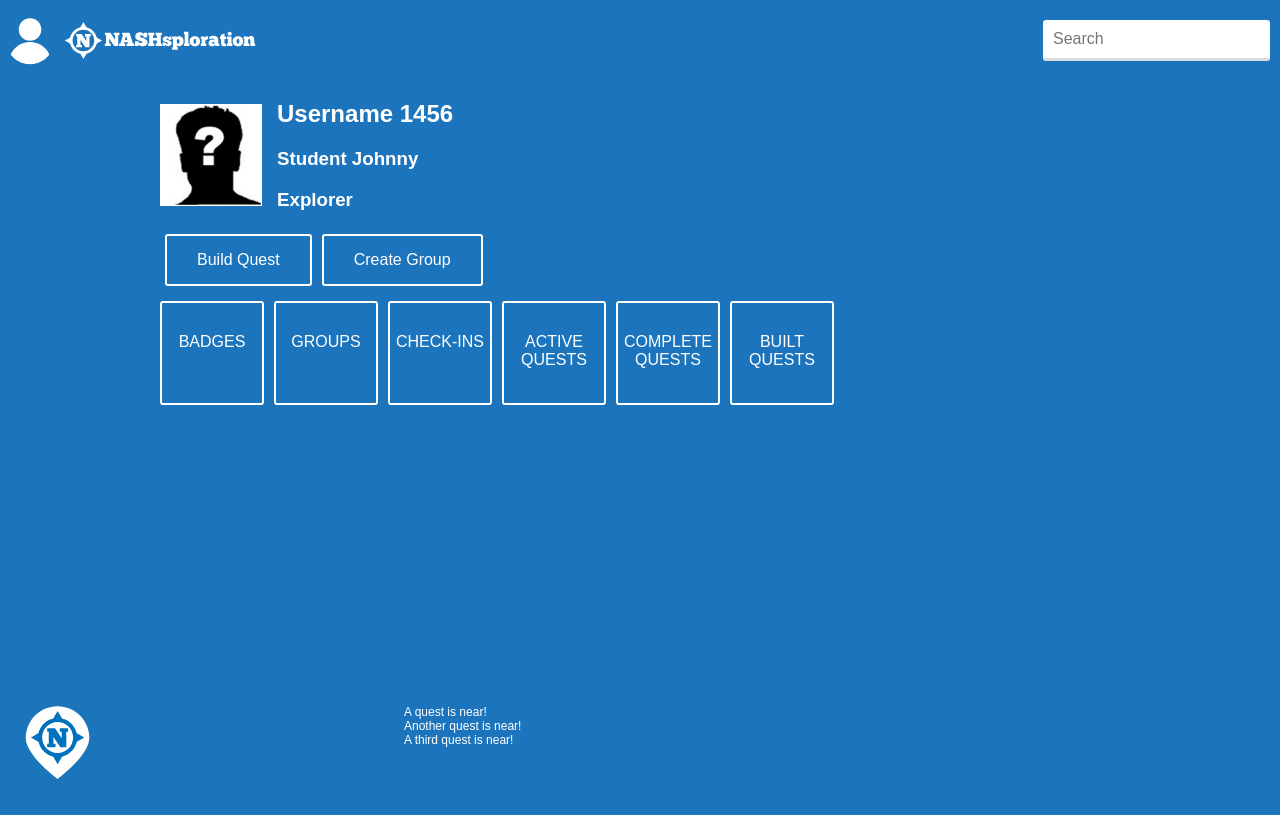
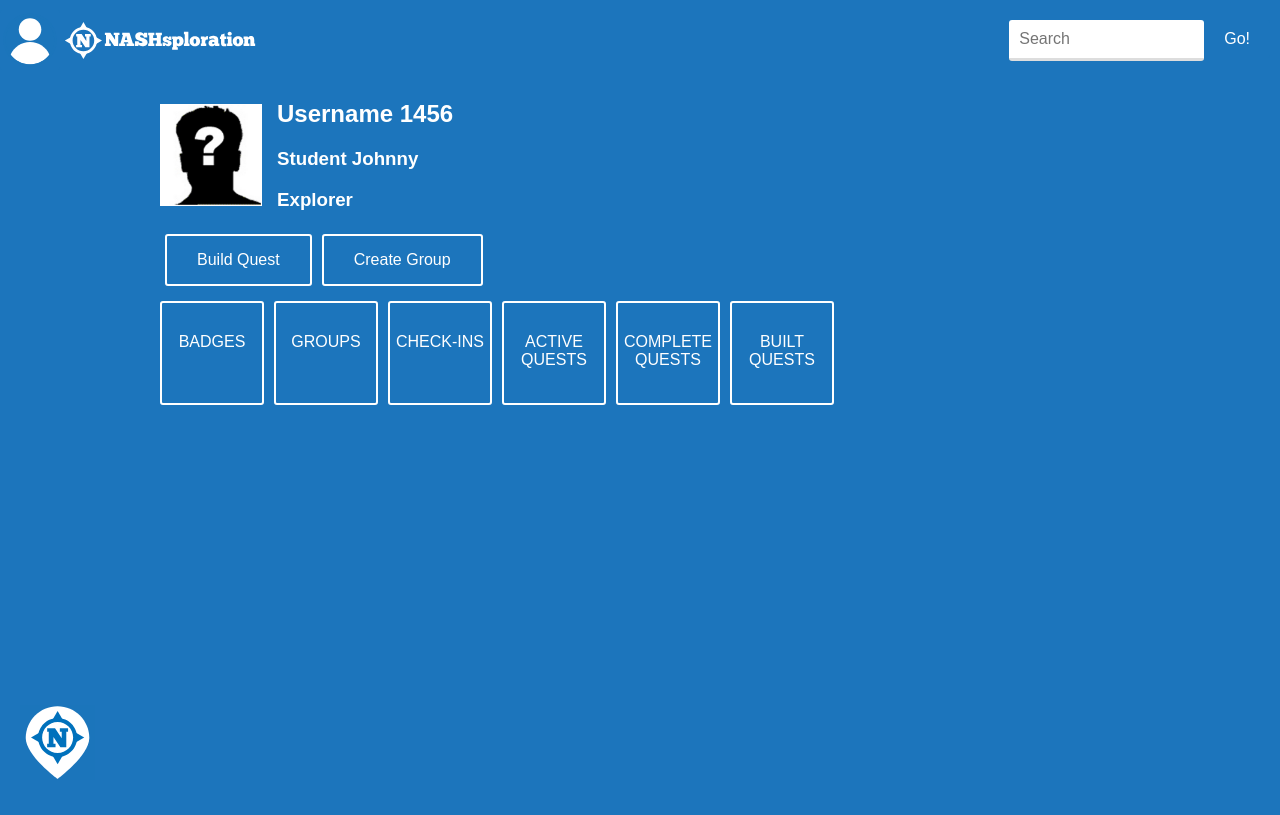
Before and after one commit to richmondwatkins/quest4change, a Node project: template app/views/users/dashboard.jade in a window 1280 px wide. Shown: the top 815 px of the page. Run offline with Node 20 templates, Linux system fonts and the light colour scheme; the template is opened without the code that fills it, so the values that code supplies are empty; style sheets or scripts are compiled from the project's sources; some libraries are stand-ins or nearby versions.

Commit message:
header search styling

```diff
--- a/app/less/app.less
+++ b/app/less/app.less
@@ -3,6 +3,36 @@
 html, body, #map{
   height: 100%;
   width: 100%;
+}
+
+.popup {
+  //height:300px;
+  width:300px;
+  padding-bottom: 10px;
+
+  .popupTitle {
+    margin-bottom: 25px;
+  }
+
+  a {
+    color: @base;
+    border-radius: 3px;
+    border: 2px solid @base;
+    padding: 15px 30px;
+    margin-top: 10px;
+    text-decoration:none;
+    display:block;
+    width: 75%;
+    text-align:center;
+    margin: 0 auto;
+  }
+
+  a:hover {
+    color: #fff;
+    background-color: @base;
+    border: 2px solid @base;
+  }
+
 }
 
 * {
@@ -99,10 +129,16 @@ input {
   border-radius: 3px;
 }
 
-input#search {
+form#search {
+  display:inline-block !important;
+  float:right;
   position: absolute;
   right:10px;
   top: 10px;
+
+  input {
+    width: 175px;
+  }
 }
 
 input:focus {
@@ -146,8 +182,9 @@ button {
 #controls-container {
   background-color: @base;
   color: #fff;
-  width: 100%;
+
   position:fixed;
+  display:inline-block;
   bottom:0;
   padding: 20px;
 
--- a/app/views/shared/dash-template.jade
+++ b/app/views/shared/dash-template.jade
@@ -22,7 +22,9 @@ html
             a(href='/dash')
               img(src='/img/assets/logo-white.svg')
 
-          input#search(type='text', name='search', placeholder='Search')
+          form#search
+            input(type='text', name='search', placeholder='Search')
+            button Go!
 
       #profile-wrapper
         #profile-content
--- a/app/views/users/dashboard.jade
+++ b/app/views/users/dashboard.jade
@@ -8,13 +8,13 @@ block content
       #checkin-primary
         a(href='#')
           img(src='/img/assets/primary-checkin.svg')
-      #nearby-quests
-        .nearby-quest
-          p.nearby-title A quest is near!
-        .nearby-quest
-          p.nearby-title Another quest is near!
-        .nearby-quest
-          p.nearby-title A third quest is near!
+      //- #nearby-quests
+      //-   .nearby-quest
+      //-     p.nearby-title A quest is near!
+      //-   .nearby-quest
+      //-     p.nearby-title Another quest is near!
+      //-   .nearby-quest
+      //-     p.nearby-title A third quest is near!
 
 
 block scripts
```
